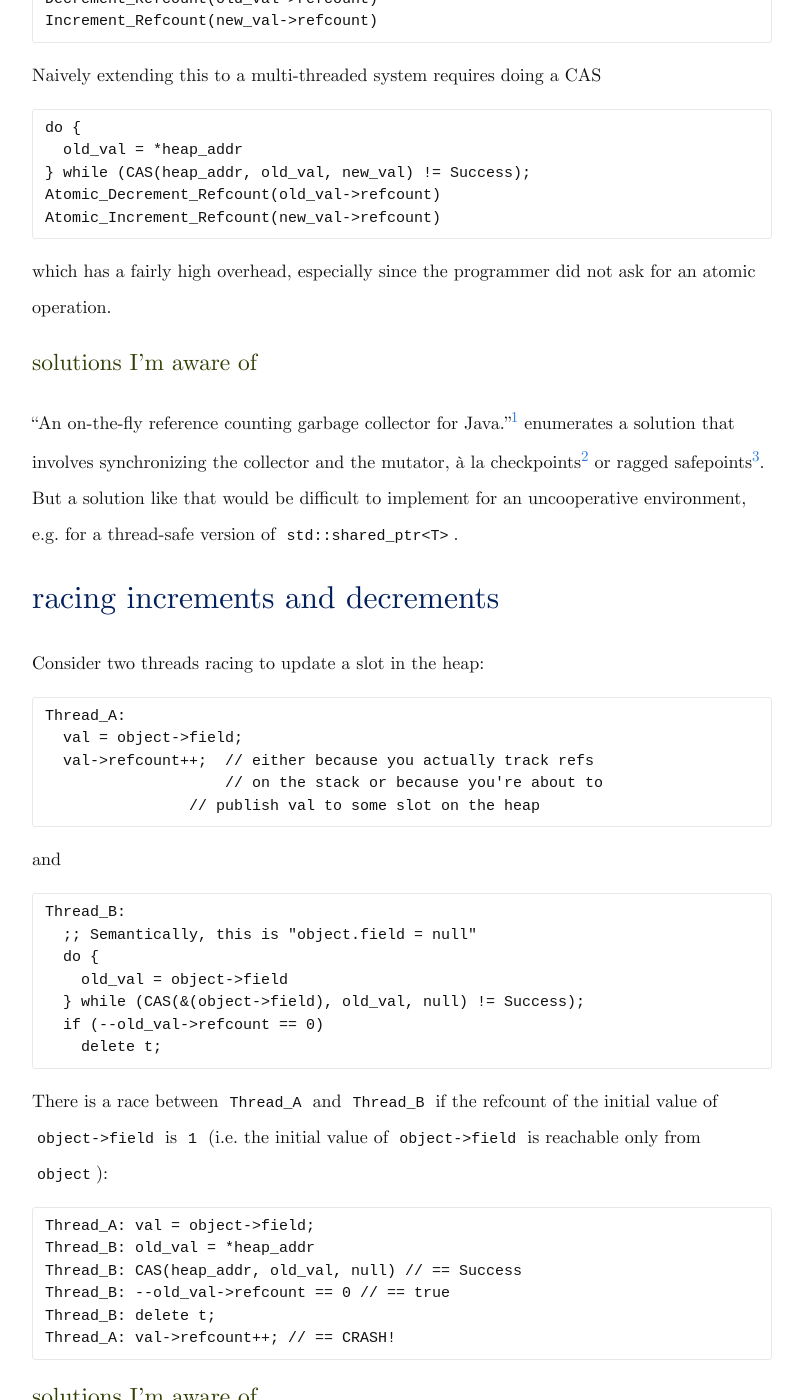
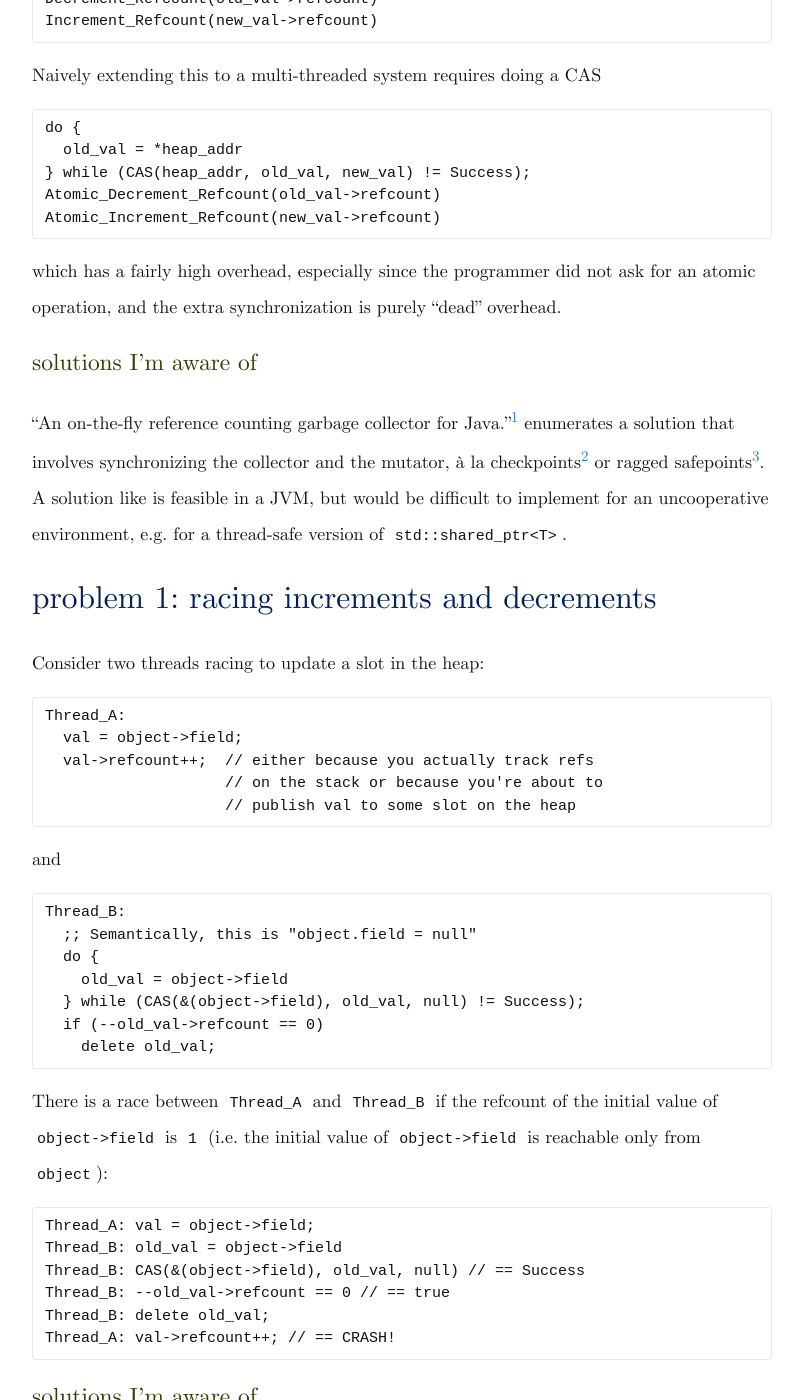
Before and after one commit to sanjoy/playingwithpointers.com, a Jekyll site: the page built from _posts/2015-10-14-refcounting-harder-than-it-sounds.markdown, in a window 1280 px wide and 1400 px high, scrolled down 702 px. Shown: the whole window, without its empty margins (238-1041 px from the left). Built offline with Jekyll 4.4.1, drawn with Linux system fonts in a browser that asks for light colours; comment, search, counter and statistics services are not loaded; some of the changed text lies outside the part shown.

Commit message:
wordsmithing on the refcounting post

```diff
--- a/_posts/2015-10-14-refcounting-harder-than-it-sounds.markdown
+++ b/_posts/2015-10-14-refcounting-harder-than-it-sounds.markdown
@@ -13,7 +13,7 @@ be atomic operations") come to mind.  So far the contents of this post
 (which are **not** novel) have lived in one-off tweets and emails, but
 I think it is time to write them down in an organized way.
 
-# stores to the heap need to be CASes
+# problem 0: stores to the heap need to be CASes
 
 Executing a store to the heap requires incrementing the refcount of
 the object stored, and decrementing the refcount of the object
@@ -34,18 +34,19 @@ Naively extending this to a multi-threaded system requires doing a CAS
     Atomic_Increment_Refcount(new_val->refcount)
 
 which has a fairly high overhead, especially since the programmer did
-not ask for an atomic operation.
+not ask for an atomic operation, and the extra synchronization is
+purely "dead" overhead.
 
 ## solutions I'm aware of
 
 "An on-the-fly reference counting garbage collector for Java."[^1]
 enumerates a solution that involves synchronizing the collector and
-the mutator, à la checkpoints[^2] or ragged safepoints[^3].  But a
-solution like that would be difficult to implement for an
-uncooperative environment, e.g. for a thread-safe version of
-`std::shared_ptr<T>`.
+the mutator, à la checkpoints[^2] or ragged safepoints[^3].  A
+solution like is feasible in a JVM, but would be difficult to
+implement for an uncooperative environment, e.g. for a thread-safe
+version of `std::shared_ptr<T>`.
 
-# racing increments and decrements
+# problem 1: racing increments and decrements
 
 Consider two threads racing to update a slot in the heap:
 
@@ -53,7 +54,7 @@ Consider two threads racing to update a slot in the heap:
       val = object->field;
       val->refcount++;  // either because you actually track refs
                         // on the stack or because you're about to
-			// publish val to some slot on the heap
+                        // publish val to some slot on the heap
 
 and
 
@@ -63,17 +64,17 @@ and
         old_val = object->field
       } while (CAS(&(object->field), old_val, null) != Success);
       if (--old_val->refcount == 0)
-        delete t;
+        delete old_val;
 
 There is a race between `Thread_A` and `Thread_B` if the refcount of
 the initial value of `object->field` is `1` (i.e. the initial value of
 `object->field` is reachable only from `object`):
 
     Thread_A: val = object->field;
-    Thread_B: old_val = *heap_addr
-    Thread_B: CAS(heap_addr, old_val, null) // == Success
+    Thread_B: old_val = object->field
+    Thread_B: CAS(&(object->field), old_val, null) // == Success
     Thread_B: --old_val->refcount == 0 // == true
-    Thread_B: delete t;
+    Thread_B: delete old_val;
     Thread_A: val->refcount++; // == CRASH!
 
 ## solutions I'm aware of
```
